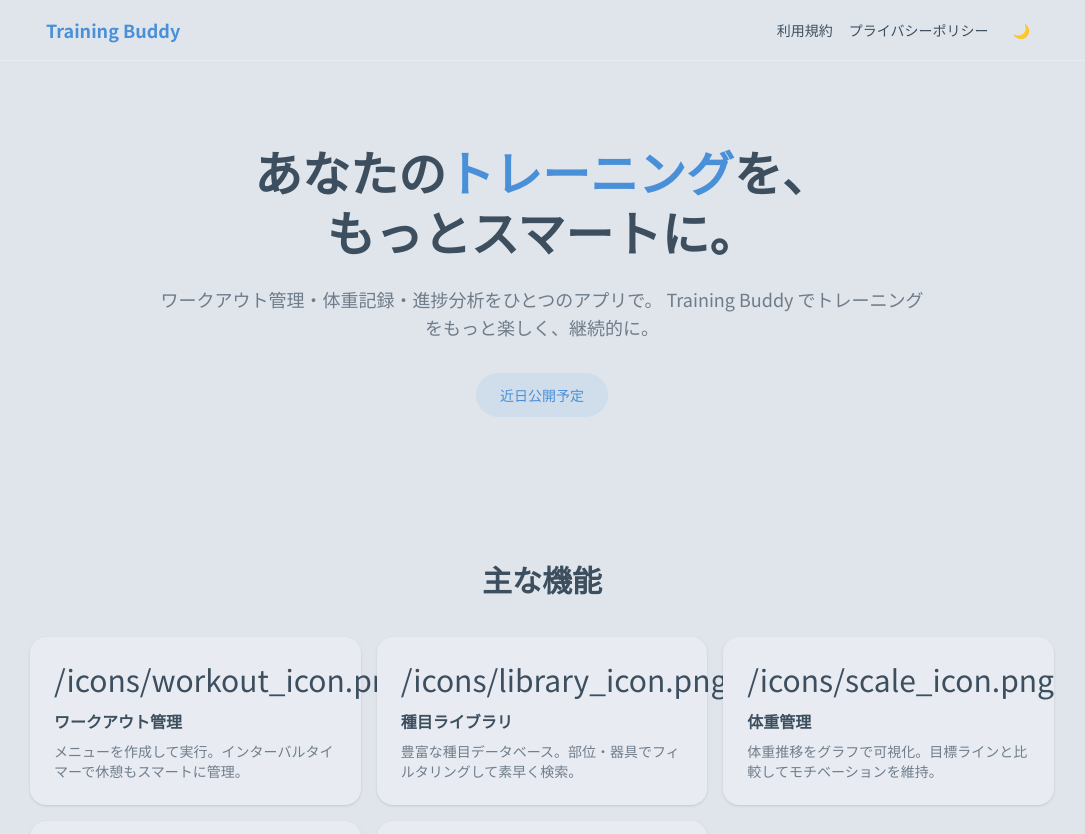
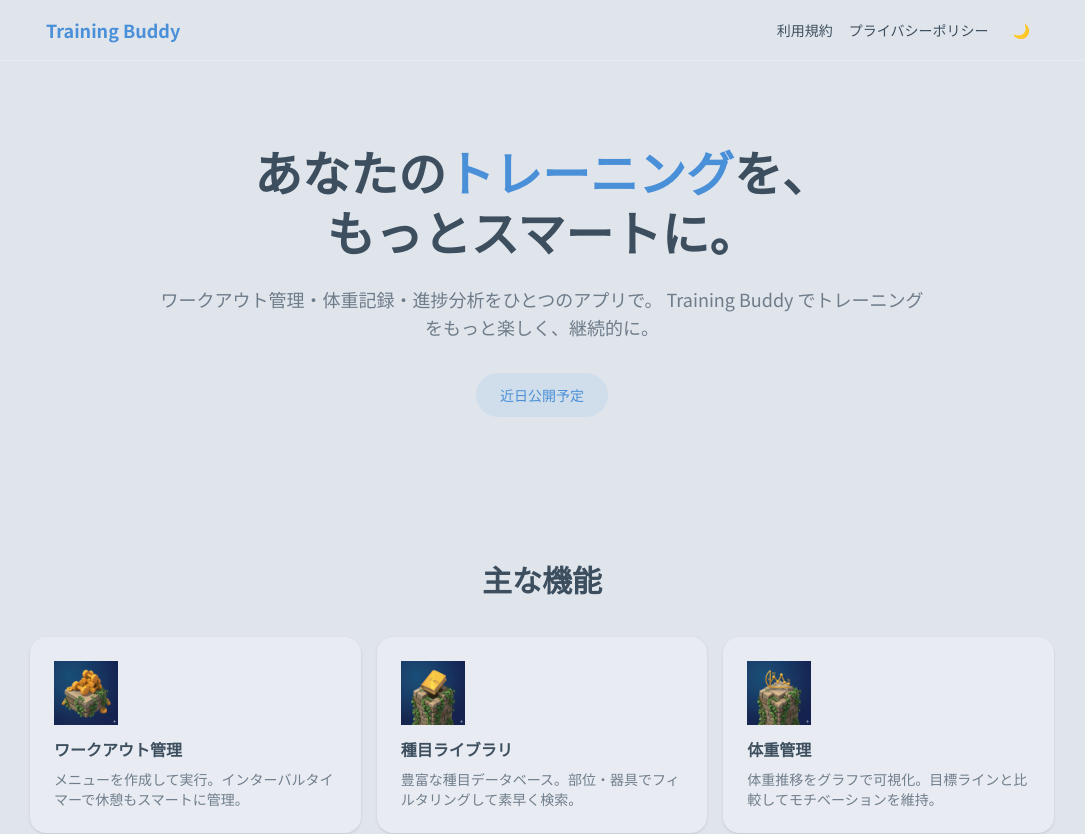
Before and after one commit to kakeru1939-ui/training-buddy-website, a Next.js app: page / in a window 1280 px wide. Shown: the top 834 px of the page, without its empty margins (98-1183 px from the left). Built offline with nearby package versions, Linux system fonts and the light colour scheme.

Commit message:
fix: FeatureCard のアイコンを next/image で画像表示に修正

```diff
--- a/components/FeatureCard.tsx
+++ b/components/FeatureCard.tsx
@@ -1,3 +1,5 @@
+import Image from 'next/image'
+
 interface FeatureCardProps {
   icon: string
   title: string
@@ -7,7 +9,9 @@ interface FeatureCardProps {
 export function FeatureCard({ icon, title, description }: FeatureCardProps) {
   return (
     <article className="rounded-2xl bg-[var(--color-bg-elevated)] p-6 shadow-sm">
-      <div className="text-3xl">{icon}</div>
+      <div className="h-16 w-16">
+        <Image src={icon} alt={title} width={64} height={64} className="object-contain" />
+      </div>
       <h3 className="mt-3 font-semibold text-[var(--color-text)]">{title}</h3>
       <p className="mt-2 text-sm text-[var(--color-text)]/70">{description}</p>
     </article>
```
